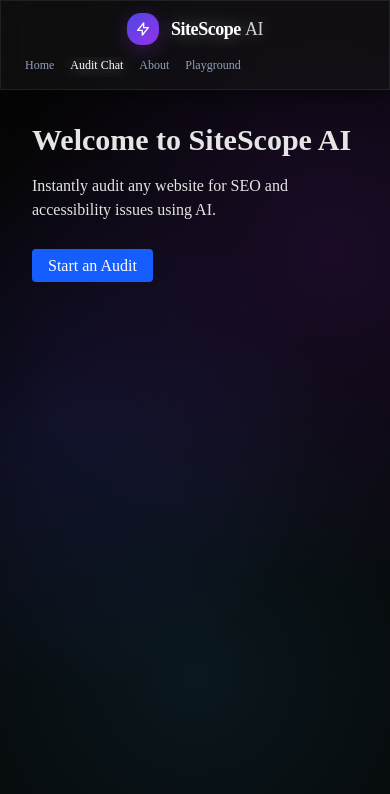
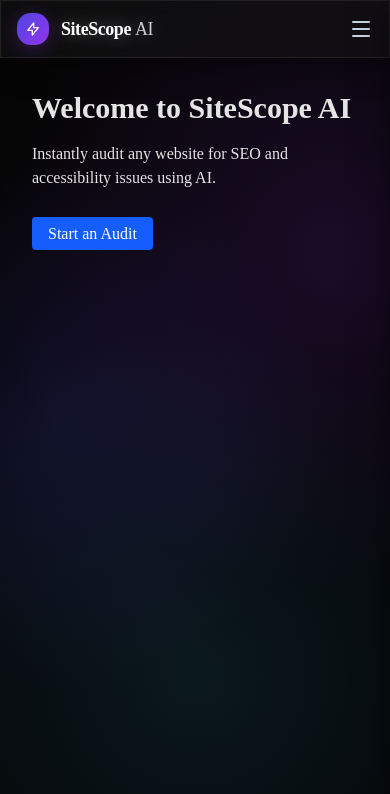
Before and after one commit to Mr-khan-1/ai-capstone-setup, a Next.js app: page / in a window 390 px wide. Shown: the top 794 px of the page. Built offline with nearby package versions, Linux system fonts and the light colour scheme.

Commit message:
feat(ui): implement responsive slide-out hamburger menu for mobile

```diff
--- a/app/layout.tsx
+++ b/app/layout.tsx
@@ -1,6 +1,6 @@
 import type { Metadata } from "next";
 import { Geist, Geist_Mono } from "next/font/google";
-import Link from "next/link";
+import { Header } from "@/components/Header";
 import "./globals.css";
 
 const geistSans = Geist({
@@ -29,22 +29,7 @@ export default function RootLayout({
       className={`${geistSans.variable} ${geistMono.variable} h-full antialiased`}
     >
       <body className="h-dvh flex flex-col text-slate-200 font-sans antialiased selection:bg-purple-500/30">
-        <header className="sticky top-0 z-50 flex flex-col sm:flex-row items-center justify-between px-4 md:px-6 py-3 md:py-4 glass-panel border-b-0 border-white/5 gap-3 sm:gap-0">
-          <div className="flex items-center gap-3 shrink-0">
-            <div className="w-8 h-8 md:w-9 md:h-9 user-bubble rounded-xl flex items-center justify-center shadow-lg shadow-purple-500/20 ring-1 ring-white/20">
-              <svg className="w-4 h-4 md:w-5 md:h-5 text-white" fill="none" stroke="currentColor" viewBox="0 0 24 24">
-                <path strokeLinecap="round" strokeLinejoin="round" strokeWidth={2} d="M13 10V3L4 14h7v7l9-11h-7z" />
-              </svg>
-            </div>
-            <span className="font-bold text-lg md:text-xl tracking-tight text-white drop-shadow-[0_0_8px_rgba(255,255,255,0.3)]">SiteScope <span className="font-light opacity-80">AI</span></span>
-          </div>
-          <nav className="flex items-center gap-4 md:gap-6 text-xs md:text-sm font-medium text-slate-400 overflow-x-auto max-w-full hide-scrollbar pb-1 sm:pb-0 px-2 sm:px-0 w-full sm:w-auto justify-start sm:justify-end">
-            <Link href="/" className="hover:text-white hover:drop-shadow-[0_0_8px_rgba(255,255,255,0.5)] transition-all shrink-0">Home</Link>
-            <Link href="/audit" className="text-white drop-shadow-[0_0_8px_rgba(255,255,255,0.5)] transition-all shrink-0">Audit Chat</Link>
-            <Link href="/about" className="hover:text-white hover:drop-shadow-[0_0_8px_rgba(255,255,255,0.5)] transition-all shrink-0">About</Link>
-            <Link href="/playground" className="hover:text-white hover:drop-shadow-[0_0_8px_rgba(255,255,255,0.5)] transition-all shrink-0">Playground</Link>
-          </nav>
-        </header>
+        <Header />
         <main className="flex-1 overflow-hidden flex flex-col relative z-10">
           {children}
         </main>
--- /dev/null
+++ b/components/Header.tsx
@@ -0,0 +1,58 @@
+'use client';
+
+import { useState } from 'react';
+import Link from 'next/link';
+import { Menu, X } from 'lucide-react';
+
+export function Header() {
+  const [isMenuOpen, setIsMenuOpen] = useState(false);
+
+  return (
+    <>
+      <header className="sticky top-0 z-50 flex items-center justify-between px-4 md:px-6 py-3 md:py-4 glass-panel border-b-0 border-white/5">
+        <div className="flex items-center gap-3 shrink-0">
+          <div className="w-8 h-8 md:w-9 md:h-9 user-bubble rounded-xl flex items-center justify-center shadow-lg shadow-purple-500/20 ring-1 ring-white/20">
+            <svg className="w-4 h-4 md:w-5 md:h-5 text-white" fill="none" stroke="currentColor" viewBox="0 0 24 24">
+              <path strokeLinecap="round" strokeLinejoin="round" strokeWidth={2} d="M13 10V3L4 14h7v7l9-11h-7z" />
+            </svg>
+          </div>
+          <span className="font-bold text-lg md:text-xl tracking-tight text-white drop-shadow-[0_0_8px_rgba(255,255,255,0.3)]">SiteScope <span className="font-light opacity-80">AI</span></span>
+        </div>
+
+        {/* Desktop Nav */}
+        <nav className="hidden sm:flex items-center gap-6 text-sm font-medium text-slate-400">
+          <Link href="/" className="hover:text-white hover:drop-shadow-[0_0_8px_rgba(255,255,255,0.5)] transition-all">Home</Link>
+          <Link href="/audit" className="text-white drop-shadow-[0_0_8px_rgba(255,255,255,0.5)] transition-all">Audit Chat</Link>
+          <Link href="/about" className="hover:text-white hover:drop-shadow-[0_0_8px_rgba(255,255,255,0.5)] transition-all">About</Link>
+          <Link href="/playground" className="hover:text-white hover:drop-shadow-[0_0_8px_rgba(255,255,255,0.5)] transition-all">Playground</Link>
+        </nav>
+
+        {/* Mobile Hamburger Button */}
+        <button
+          className="sm:hidden text-slate-300 hover:text-white transition-colors focus:outline-none"
+          onClick={() => setIsMenuOpen(!isMenuOpen)}
+        >
+          {isMenuOpen ? <X className="w-6 h-6" /> : <Menu className="w-6 h-6" />}
+        </button>
+      </header>
+
+      {/* Mobile Slide-out Menu */}
+      <div
+        className={`fixed inset-0 z-40 bg-black/60 backdrop-blur-sm transition-opacity duration-300 sm:hidden ${
+          isMenuOpen ? 'opacity-100 pointer-events-auto' : 'opacity-0 pointer-events-none'
+        }`}
+        onClick={() => setIsMenuOpen(false)}
+      />
+      <div
+        className={`fixed top-0 right-0 h-full w-64 glass-panel border-l border-white/10 z-50 transform transition-transform duration-300 ease-out sm:hidden flex flex-col pt-20 px-6 gap-6 shadow-2xl ${
+          isMenuOpen ? 'translate-x-0' : 'translate-x-full'
+        }`}
+      >
+        <Link href="/" onClick={() => setIsMenuOpen(false)} className="text-lg font-medium text-slate-300 hover:text-white transition-colors">Home</Link>
+        <Link href="/audit" onClick={() => setIsMenuOpen(false)} className="text-lg font-medium text-purple-300 hover:text-white transition-colors">Audit Chat</Link>
+        <Link href="/about" onClick={() => setIsMenuOpen(false)} className="text-lg font-medium text-slate-300 hover:text-white transition-colors">About</Link>
+        <Link href="/playground" onClick={() => setIsMenuOpen(false)} className="text-lg font-medium text-slate-300 hover:text-white transition-colors">Playground</Link>
+      </div>
+    </>
+  );
+}
```
